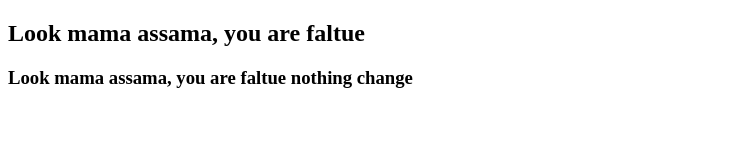
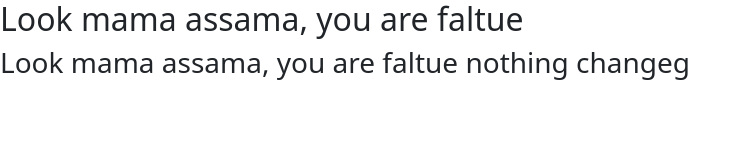
Before and after one commit to shahriar-kabir/panda-ecommerce-practice, a plain HTML site: page index.html in a window 1280 px wide. Shown: the whole page, without its empty margins (0-749 px from the left). Drawn offline with nearby package versions, Linux system fonts and the light colour scheme.

Commit message:
Link Updated

```diff
--- a/index.html
+++ b/index.html
@@ -4,9 +4,17 @@
     <meta charset="UTF-8">
     <meta name="viewport" content="width=device-width, initial-scale=1.0">
     <title>Document</title>
+    <!-- CSS Bootstrap Link -->
+    <link href="https://cdn.jsdelivr.net/npm/bootstrap@5.0.0-beta1/dist/css/bootstrap.min.css" rel="stylesheet" integrity="sha384-giJF6kkoqNQ00vy+HMDP7azOuL0xtbfIcaT9wjKHr8RbDVddVHyTfAAsrekwKmP1" crossorigin="anonymous">
+    <!-- CSS Stylesheet Link -->
+    <link rel="stylesheet" href="style.css">
+
 </head>
 <body>
     <h2>Look mama assama, you are faltue</h2>
-    <h3>Look mama assama, you are faltue nothing change</h3>
+    <h3>Look mama assama, you are faltue nothing changeg</h3>
+
+    <!-- JS Bootstrap Link -->
+    <script src="https://cdn.jsdelivr.net/npm/bootstrap@5.0.0-beta1/dist/js/bootstrap.bundle.min.js" integrity="sha384-ygbV9kiqUc6oa4msXn9868pTtWMgiQaeYH7/t7LECLbyPA2x65Kgf80OJFdroafW" crossorigin="anonymous"></script>
 </body>
 </html>
```
Also changed, not shown: images/bags/bag-2.png (added), images/banner-images/headphone.png (added), images/banner-images/tv.png (added), images/banner-images/xbox.png (added), images/categories/bag.png (added), images/categories/shoes.png (added), images/categories/watch.png (added), images/logo.png (added), images/shoes/shoe-1.png (added), images/shoes/shoe-2.png (added), images/shoes/shoe-3.png (added), style.css (added), 2 other files.
